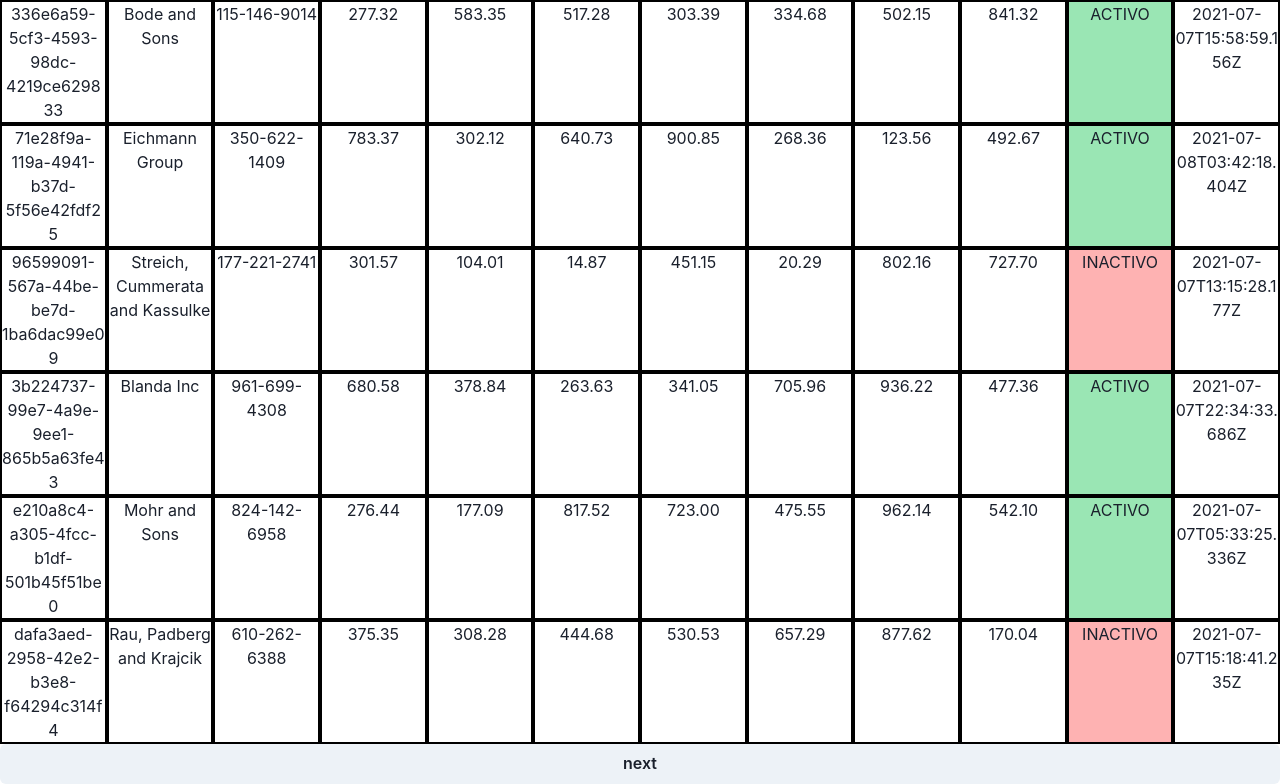
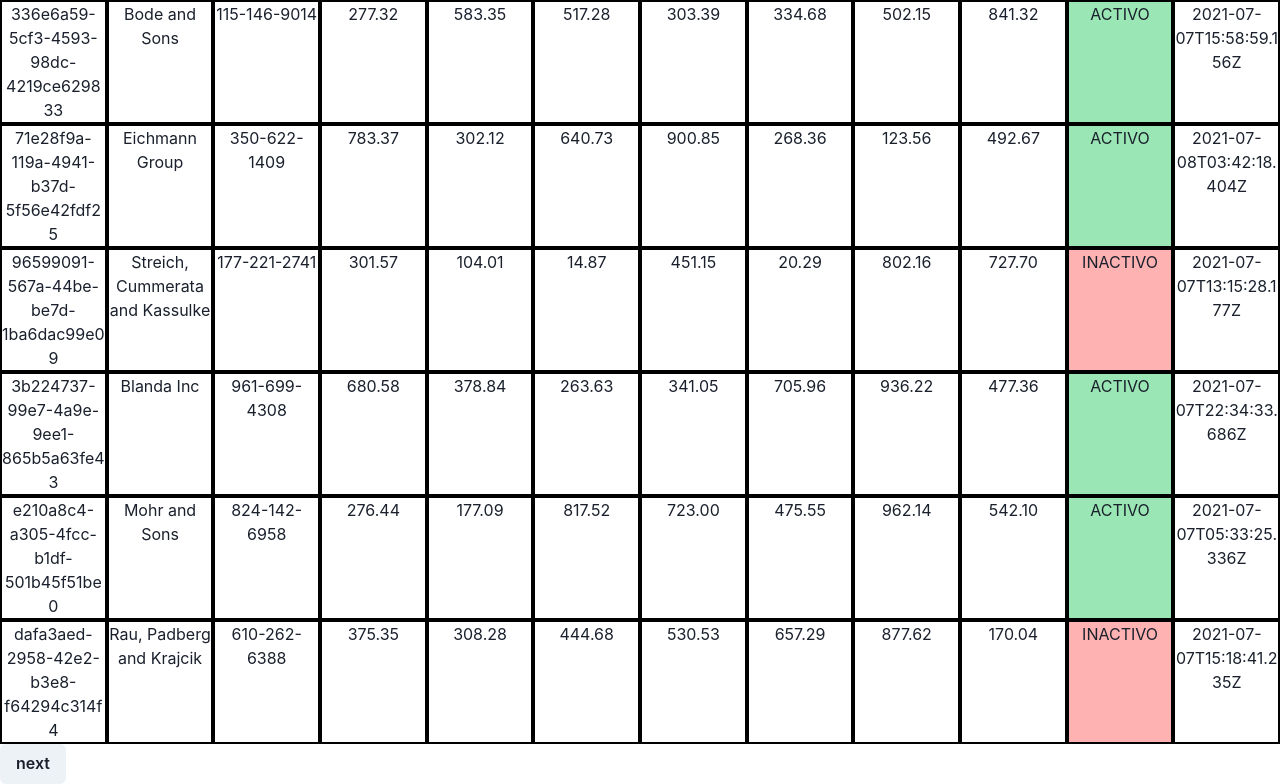
Before and after one commit to Heckiz/search-bar, a React (Vite) app: page / in a window 1280 px wide. Shown: the part 718-1502 px from the top of the page. Built offline with nearby package versions, Linux system fonts and the light colour scheme; data requests are answered from the project's data file.

Commit message:
add pagination in commerceList component

```diff
--- a/src/App.jsx
+++ b/src/App.jsx
@@ -3,55 +3,20 @@
 import { Box } from '@chakra-ui/react'
 import SearchBar from './components/SearchBar';
 import CommercesList from './components/Table/CommercesList';
-import { getCommerces } from './store/helpers';
 
 function App() {
 
   const [search, setSearch] = useState("")
-  const [orderCommerce, setOrderCommerce] = useState(null);
-  const [orderCuit, setOrderCuit] = useState(null);
-  const [stateActive, setStateActive] = useState(null);
-  const [nextPage, setNextPage] = useState(null)
-  const handleOrderByCommerce = () => {
-    orderCommerce == null ? setOrderCommerce("acs") & setOrderCuit(null) :
-      orderCommerce == "acs" ? setOrderCommerce("desc") :
-        setOrderCommerce(null)
-  };
-  const handleOrderByCuit = () => {
-    orderCuit == null ? setOrderCuit("acs") & setOrderCommerce(null) :
-      orderCuit == "acs" ? setOrderCuit("desc") :
-        setOrderCuit(null)
-  };
-  const handleShowState = () => {
-    stateActive == null ? setStateActive(true) :
-      stateActive == true ? setStateActive(false) :
-        setStateActive(null)
-  };
+
   const handleSearch = (event) => {
     setSearch(event.target.value)
   };
-  const handleNextPage = (page) =>{
-    setNextPage(page++)
-  };
-  getCommerces({ search, orderCommerce, orderCuit, stateActive, nextPage })
   return (
     <Box
       h="max-content"
     >
       <SearchBar handleSearch={handleSearch} />
-
-      <CommercesList
-        handleOrderByCommerce={handleOrderByCommerce}
-        orderCommerce={orderCommerce}
-
-        handleOrderByCuit={handleOrderByCuit}
-        orderCuit={orderCuit}
-
-        handleShowState={handleShowState}
-        stateActive={stateActive}
-
-        handleNextPage={handleNextPage}
-      />
+      <CommercesList search={search}/>
 
     </Box>
 
--- a/src/components/Table/CommercesList.jsx
+++ b/src/components/Table/CommercesList.jsx
@@ -1,21 +1,42 @@
+import React, { useState } from 'react';
 import { Box, Button } from '@chakra-ui/react';
-import React from 'react';
+import CommerceCard from './CommerceCard';
+import TableHeader from './TableHeader';
+import { getCommerces } from '../../store/helpers';
 import { useSelector } from 'react-redux';
 import { selectAllCommerces } from '../../store/commerceSlice'
-import CommerceCard from './CommerceCard';
-import TableHeader from './TableHeader';
 
-export default function CommercesList({
-    handleOrderByCommerce,
-    handleOrderByCuit,
-    handleShowState,
-    orderCommerce,
-    orderCuit,
-    stateActive,
-    handleNextPage
-}) {
+export default function CommercesList({ search }) {
+
+    const [orderCommerce, setOrderCommerce] = useState(null);
+    const [orderCuit, setOrderCuit] = useState(null);
+    const [stateActive, setStateActive] = useState(null);
+    const [nextPage, setNextPage] = useState(null)
+
+    const handleOrderByCommerce = () => {
+        orderCommerce == null ? setOrderCommerce("acs") & setOrderCuit(null) :
+            orderCommerce == "acs" ? setOrderCommerce("desc") :
+                setOrderCommerce(null)
+    };
+    const handleOrderByCuit = () => {
+        orderCuit == null ? setOrderCuit("acs") & setOrderCommerce(null) :
+            orderCuit == "acs" ? setOrderCuit("desc") :
+                setOrderCuit(null)
+    };
+    const handleShowState = () => {
+        stateActive == null ? setStateActive(true) :
+            stateActive == true ? setStateActive(false) :
+                setStateActive(null)
+    };
+    const handleNextPage = (page) => {
+        setNextPage(page + 1)
+    };
+    const handleBackPage = (page) => {
+        setNextPage(page - 1)
+    };
+    getCommerces({ search, orderCommerce, orderCuit, stateActive, nextPage });
     const data = useSelector(selectAllCommerces);
-    console.log(data)
+
     return (
         <Box d="grid"
         >
@@ -37,9 +58,23 @@
                     </Box>
                 ))
             }
-            <Button onClick={() => handleNextPage(data.page)}>
-                next
-            </Button>
+
+      {
+          data.data.length !=0 ?     <Box>
+          {
+                (  data.page > 1 && <Button onClick={() => handleBackPage(data.page)}>
+                    back
+                </Button>)
+            }
+
+            {
+             data.data.length == data.pagePerPage  && data.page != data.pages && <Button onClick={() => handleNextPage(data.page)}>
+                    next
+                </Button>
+            }
+        </Box>
+        : <></>
+      }
         </Box>
     )
 }
--- a/src/store/commerceSlice.js
+++ b/src/store/commerceSlice.js
@@ -3,24 +3,25 @@
 import axios from 'axios';
 
 export const getDataCommerces = createAsyncThunk('commerces/getData', async ({ search, orderCommerce, orderCuit, stateActive, nextPage }, { getState }) => {
-
   const state = getState().commerces;
 
-  let sortOrder = '', stateFilter = '', page= state.page, pagePerPage= state.pagePerPage;
+  let sortOrder = '', stateFilter = '', page = state.page, pagePerPage = state.pagePerPage;
 
   if (orderCommerce) sortOrder = `&_sort=commerce&_order=${orderCommerce}`;
   if (orderCuit) sortOrder = `&_sort=cuit&_order=${orderCuit}`;
 
-  if (stateActive != null) stateFilter = `&active=${stateActive}`
-
+  if (stateActive != null) stateFilter = `&active=${stateActive}`;
+  if (nextPage != null) page = nextPage;
   const fullParams = `${API_BASE_URL}/?q=${search}${sortOrder}${stateFilter}&_page=${page}&_limit=${pagePerPage}`
 
   console.log(fullParams)
-  console.log(nextPage)
 
   const { data } = await axios.get(fullParams);
 
-  return data;
+  return {
+    data: data,
+    page: page
+  };
 }
 );
 
@@ -29,9 +30,9 @@
   initialState: {
     data: [],
     page: 1,
-    pages:100,
-    pagePerPage:10,
-    total:1000,
+    pages: 10,
+    pagePerPage: 10,
+    total: 100,
     status: null
   },
   extraReducers: {
@@ -39,7 +40,8 @@
       state.status = "loading";
     },
     [getDataCommerces.fulfilled]: (state, action) => {
-      state.data = action.payload;
+      state.data = action.payload.data;
+      state.page = action.payload.page;
       state.status = "success";
     },
     [getDataCommerces.rejected]: (state) => {
```
